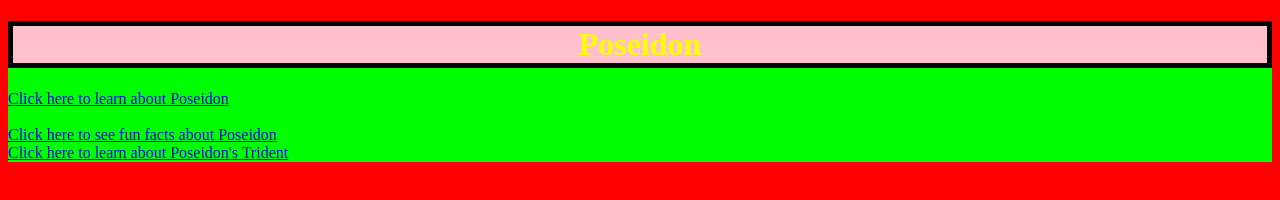
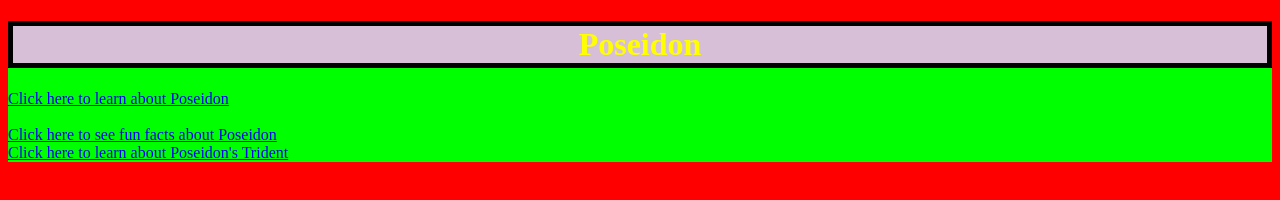
Before and after one commit to jdmar3-comp426/a01-troywon23, a plain HTML site: page index.html in a window 1280 px wide. Drawn offline with Linux system fonts and the light colour scheme.

Commit message:
aasasads

```diff
--- a/styles.css
+++ b/styles.css
@@ -37,9 +37,13 @@ a:hover {
     height: 200px;
     background-color: powderblue;
 }
-.information #title {
-    background-color: pink;
-}
+
 .yo {
     background-color: teal;
 }
+.title {
+    background-color: teal;
+}
+#title {
+    background-color: thistle;
+}
```
